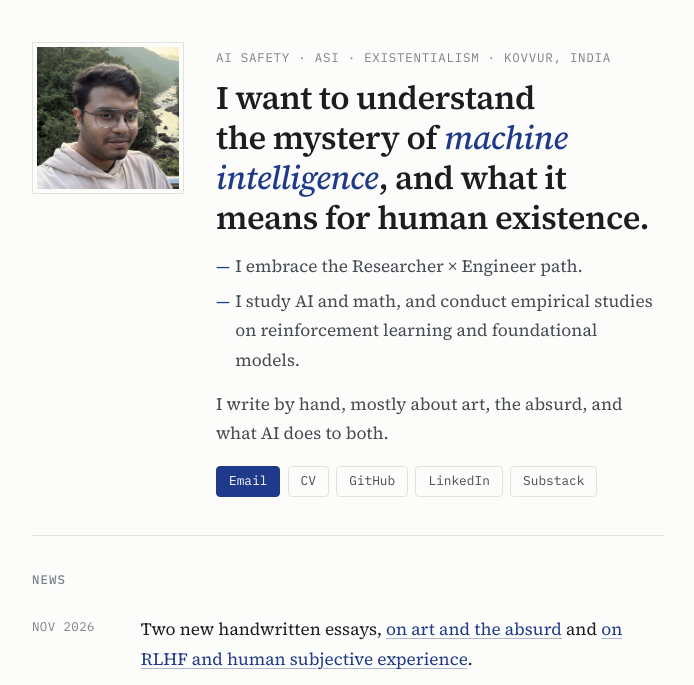
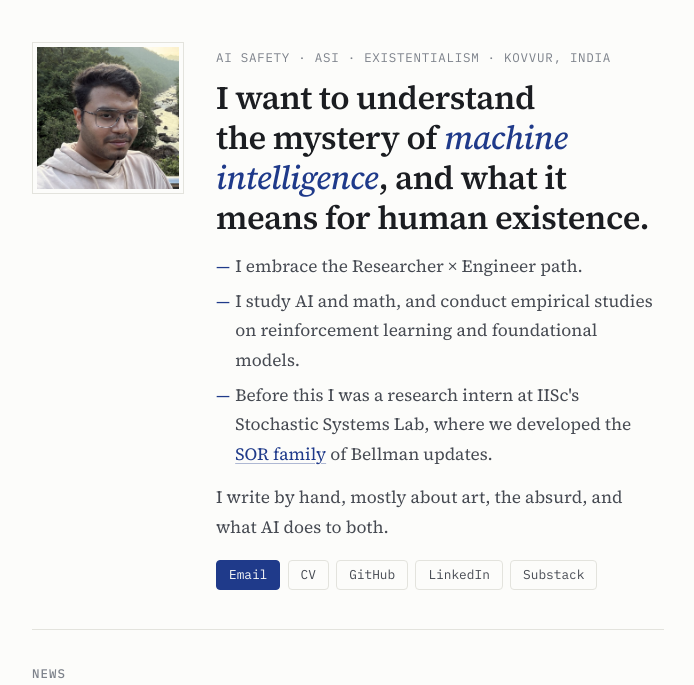
Before and after one commit to Peddinti-Sriram-Bharadwaj/peddinti-sriram-bharadwaj.github.io, an Eleventy site: page src/index.njk in a window 1280 px wide. Shown: the part 81-766 px from the top of the page, without its empty margins (292-986 px from the left). Built offline with nearby package versions, Linux system fonts and the light colour scheme; Eleventy itself is replaced by a stand-in of ours; files that its build step writes are made by us from their sources.

Commit message:
Hero: add IISc point
Co-Authored-By: Claude Opus 5.5 <noreply@anthropic.com>

```diff
--- a/src/index.njk
+++ b/src/index.njk
@@ -11,6 +11,7 @@ permalink: /
       <ul class="points">
         <li>I embrace the Researcher × Engineer path.</li>
         <li>I study AI and math, and conduct empirical studies on reinforcement learning and foundational models.</li>
+        <li>Before this I was a research intern at IISc's Stochastic Systems Lab, where we developed the <a href="/research.html#sor">SOR family</a> of Bellman updates.</li>
       </ul>
       <p>I write by hand, mostly about art, the absurd, and what AI does to both.</p>
       <div class="buttons">
```
